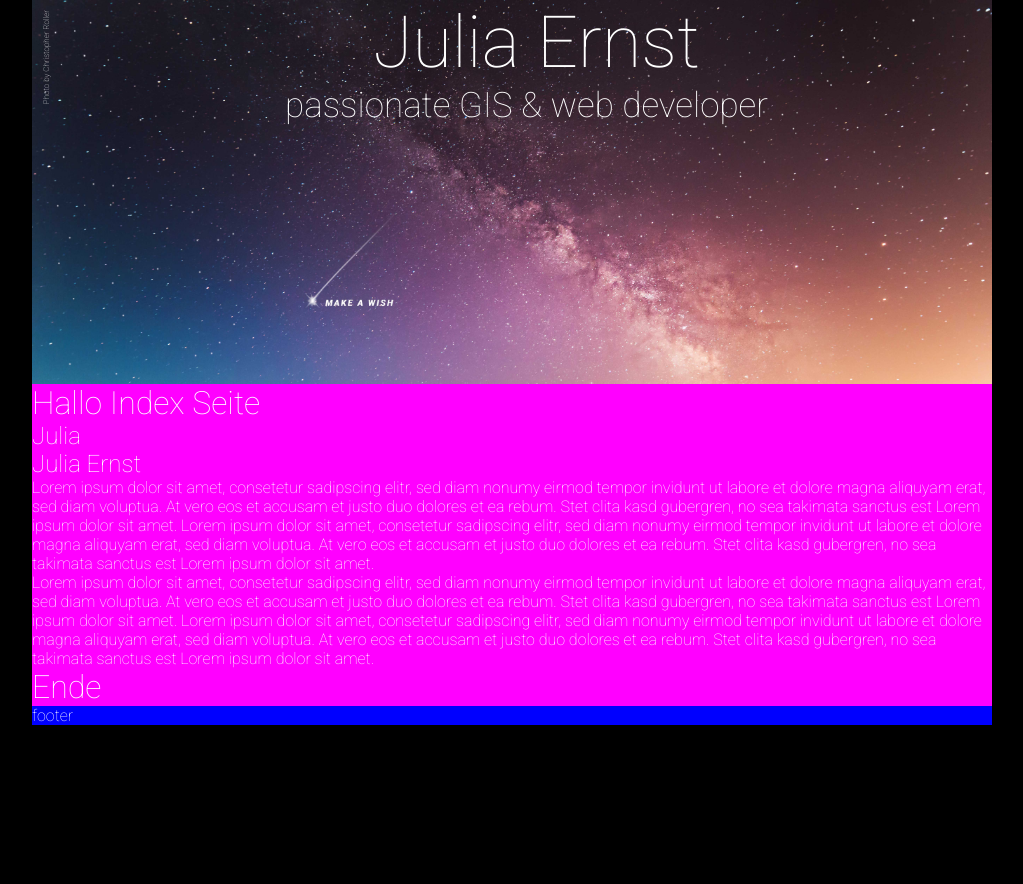
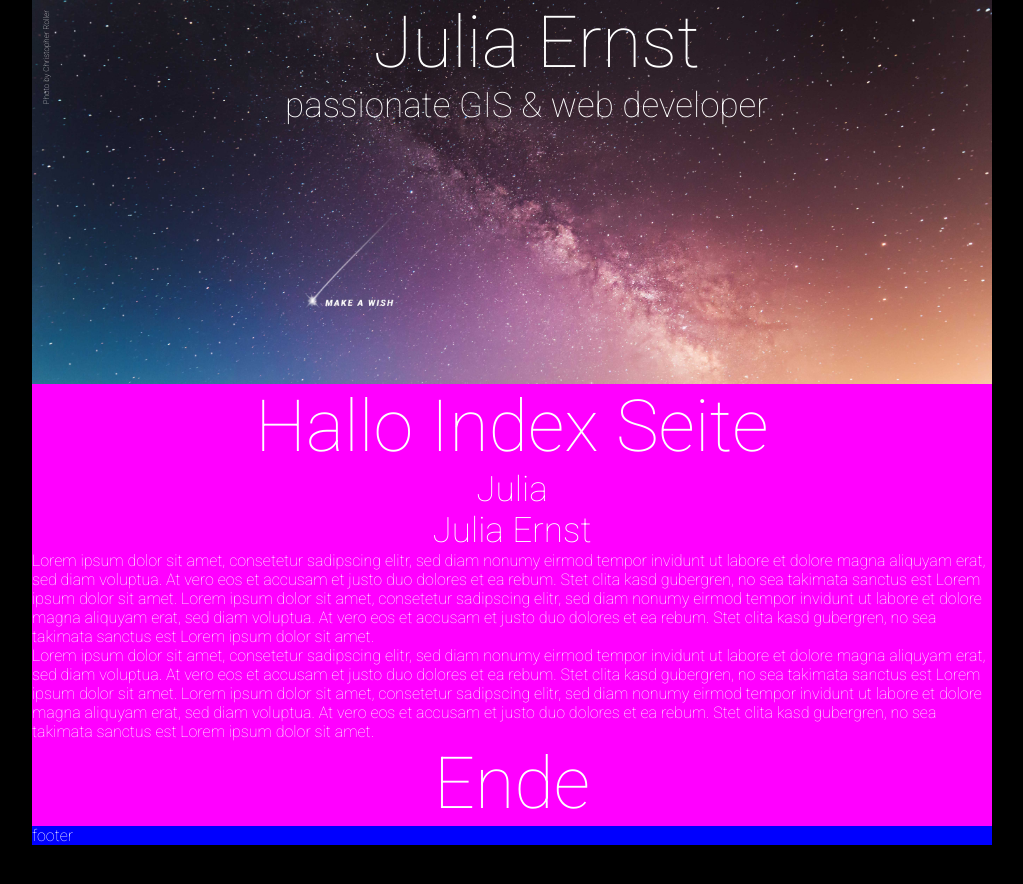
Before and after one commit to missserious/juliaernst, a Jekyll site: the page built from index.html, in a window 1280 px wide. Shown: the top 884 px of the page, without its empty margins (128-1151 px from the left). Built offline with Jekyll 4.4.1, drawn with Linux system fonts in a browser that asks for light colours.

Commit message:
update css - header

```diff
--- a/css/styles.scss
+++ b/css/styles.scss
@@ -17,7 +17,7 @@ body {
 }
 
 /* alle Kinderelemente muessen auch margin: 0 bekommen */
-h1, h2, h4,h6, p {
+h1, h2, h4, h6, p {
     margin: 0px;
     font-weight: 100;
 }
@@ -25,19 +25,19 @@ h1, h2, h4,h6, p {
 /* TODO: Schriften ALLGEMEIN definieren */
 /* TODO: font-weight und line-height nachlesen*/
 
-header h1 {
+h1 {
     font-size: 72px;
     /*padding: 10px 10px 10px 10px;*/
     /*line-height: 1.0;*/
     text-align: center;
 }
 
-header h2 {
+h2 {
     font-size: 35px;
     text-align: center;
 }
 
-header h6 {
+h6 {
     font-size: 8px;
     padding: 10px 10px 10px 10px;
 
```
